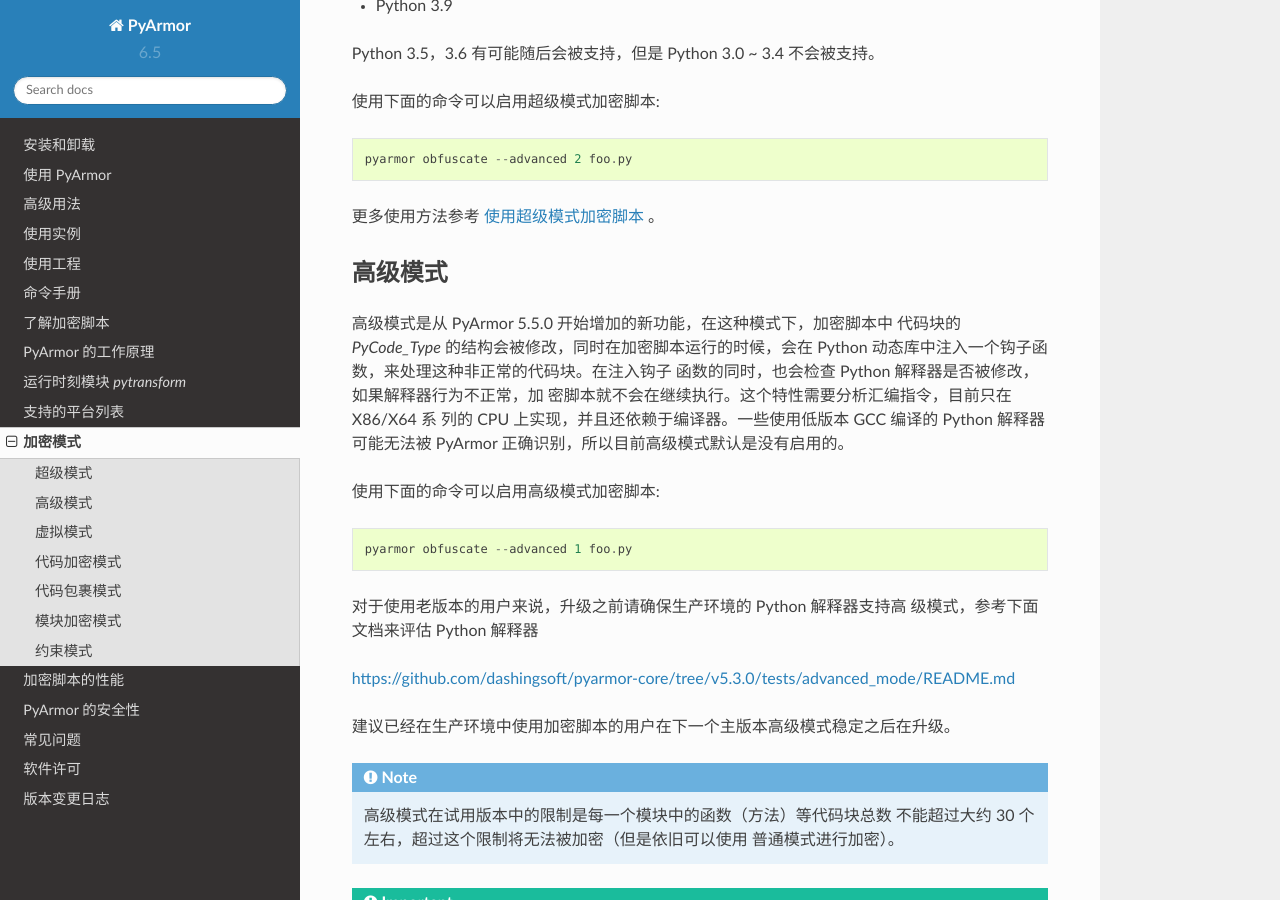
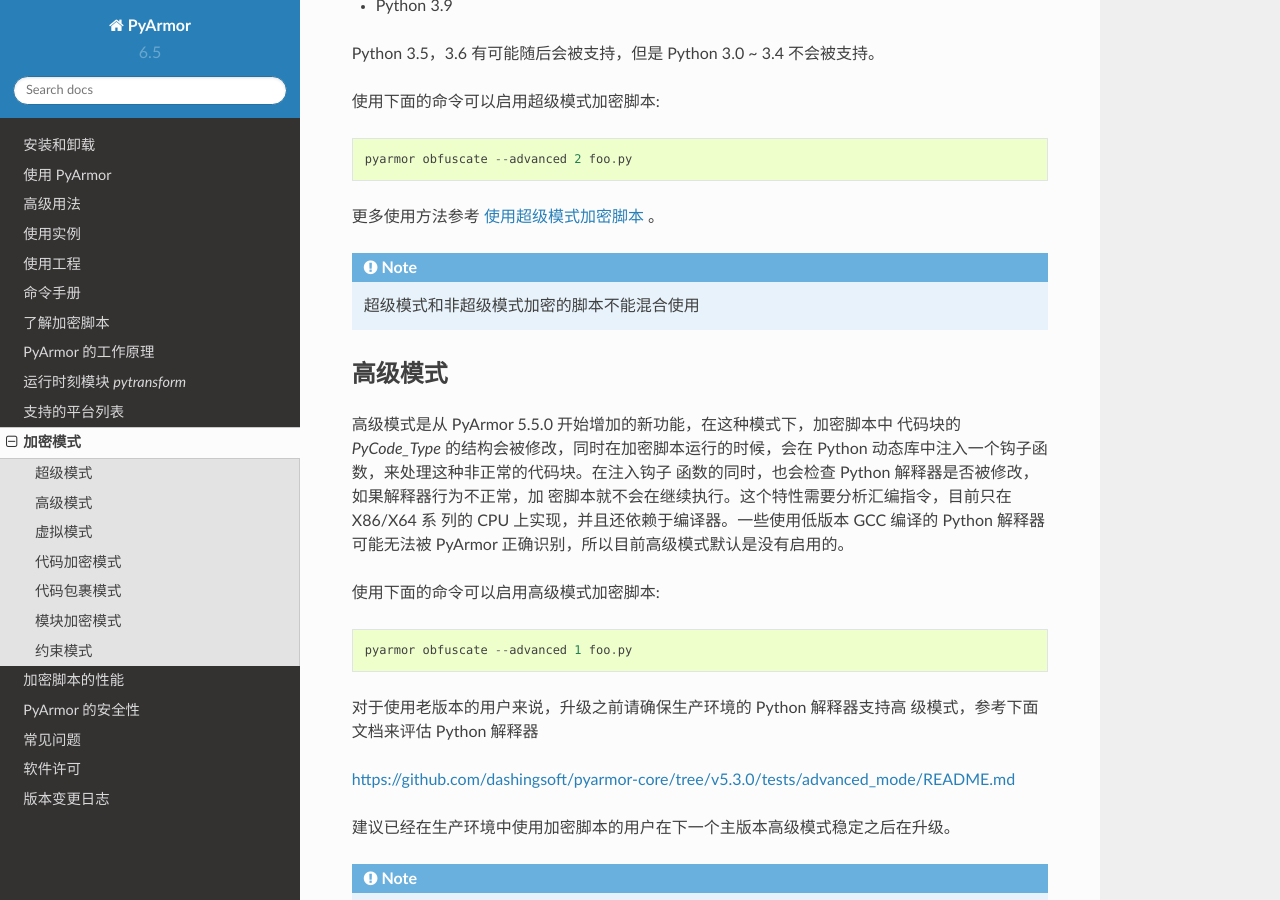
Before and after one commit to dashingsoft/pyarmor-docs-zh, a Sphinx documentation site: the page built from docs/mode.rst, in a window 1280 px wide and 900 px high, scrolled down 677 px. Built offline with Sphinx 7.4.7 and the Read the Docs theme 2.0.0, drawn with Linux system fonts in a browser that asks for light colours.

Commit message:
Refine doc

```diff
--- a/docs/change-logs.rst
+++ b/docs/change-logs.rst
@@ -31,5 +31,3 @@
 
    使用这个版本以及其后的版本生成的加密脚本，是无法和老版本的加密脚本混合使用的，
    必须重新加密所有文件并使用新的运行辅助文件，或者还是使用老版本进行加密。
-
-3. 超级模式和非超级模式加密的脚本不能混合使用，即便是使用相同版本进行加密
--- a/docs/mode.rst
+++ b/docs/mode.rst
@@ -39,6 +39,10 @@
     pyarmor obfuscate --advanced 2 foo.py
 
 更多使用方法参考 :ref:`使用超级模式加密脚本` 。
+
+.. note::
+
+   超级模式和非超级模式加密的脚本不能混合使用
 
 .. _高级模式:
 
```
